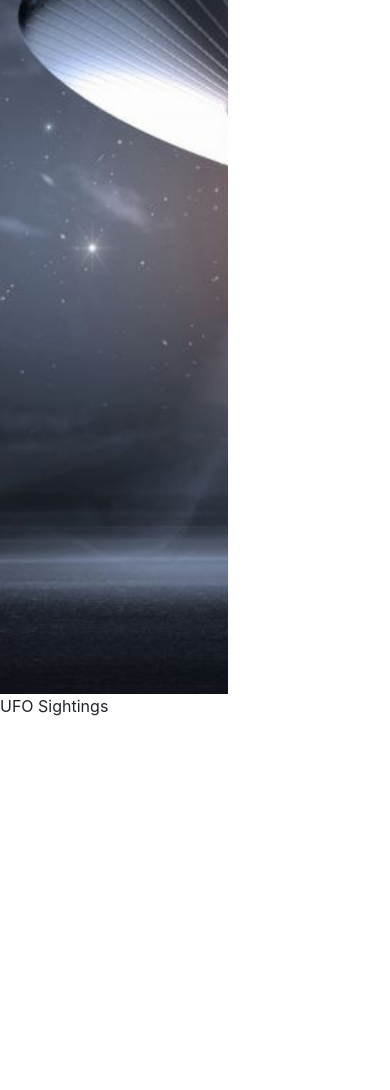
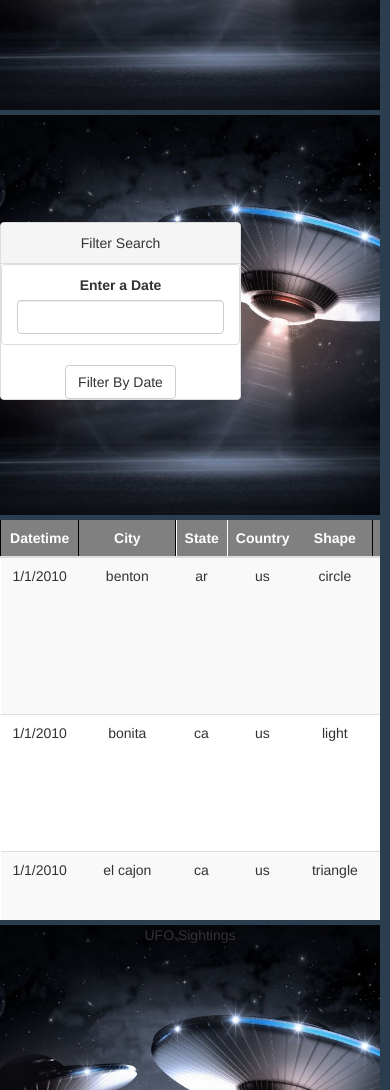
Before and after one commit to bxprdr25/javascript-challenge, a plain HTML site: page UFO-1/index.html in a window 390 px wide. Shown: the part 290-1380 px from the top of the page. Before the commit the page ends 1176 px from the top, so only its background shows below. Drawn offline with nearby package versions, Linux system fonts and the light colour scheme.

Commit message:
Further changes to CSS and app.js files

```diff
--- /dev/null
+++ b/StarterCode/static/css/style.css
@@ -0,0 +1,225 @@
+* {
+  box-sizing: border-box;
+  font-family: Ubuntu, sans-serif;
+}
+
+html,
+body {
+  height: 100%;
+  padding: 0;
+  margin: 0;
+}
+
+/* The wrapper contains all of the page's content besides the footer, which is pushed to the bottom of the page */
+.wrapper {
+  position: relative;
+  min-height: 100%;
+  padding-bottom: 130px;
+  overflow: auto;
+}
+
+/* The footer is positioned at the bottom of the page */
+.footer {
+  position: absolute;
+  right: 0;
+  bottom: 0;
+  left: 0;
+  min-height: 100px;
+  background: #4e5d6c;
+}
+
+/* The code styles the text at the bottom of the footer */
+.footer > .bottom {
+  position: absolute;
+  right: 0;
+  bottom: 0;
+  left: 0;
+  padding: 5px;
+  background: #1b3146;
+}
+
+.navbar {
+  padding: 5px;
+  margin: 0;
+}
+
+/* This CSS styles the ufo icon in the navbar */
+.nav-ufo {
+  position: absolute;
+  bottom: 5px;
+  left: 150px;
+  width: 35px;
+  color: white;
+}
+
+/* Adding styles to the aside and filter form */
+.ufo-form {
+  margin-top: 50px;
+}
+
+.filters .panel-body {
+  padding: 0;
+}
+
+.filters {
+  margin-top: 10px;
+}
+
+select {
+  display: block;
+  width: 100%;
+  padding: 8px;
+  color: #8e979f;
+  outline: none;
+}
+
+#table-area th {
+  text-align: center;
+}
+
+#table-area th:first-child,
+#table-area th:nth-child(2),
+#table-area th:nth-child(6) {
+  min-width: 70px;
+}
+
+.loader {
+  margin-top: 50px;
+}
+
+.margin-top-50 {
+  margin-top: 50px;
+}
+
+/* The styles for the parallax */
+.hero {
+  position: relative;
+  height: 550px;
+  padding: 20px;
+  margin: 0;
+  background: black;
+  background-image: url("../images/nasa.jpg");
+  background-attachment: fixed;
+  background-position: bottom center;
+  background-size: cover;
+}
+
+.hero h1 {
+  margin-top: 200px;
+  font-size: 0.1rem;
+  animation: title 1.2s forwards linear;
+}
+
+.hero p {
+  font-size: 2rem;
+  opacity: 0;
+  animation: subtitle 1.2s forwards linear;
+  animation-delay: 1.2s;
+}
+
+/* input placeholder color changes */
+.form-control::-webkit-input-placeholder {
+  /* Chrome/Opera/Safari */
+  color: #8e979f;
+}
+
+.form-control::-moz-placeholder {
+  /* Firefox 19+ */
+  color: #8e979f;
+}
+
+.form-control:-ms-input-placeholder {
+  /* IE 10+ */
+  color: #8e979f;
+}
+
+.form-control:-moz-placeholder {
+  /* Firefox 18- */
+  color: #8e979f;
+}
+
+/* media queries which will only be activated at specific screen sizes */
+@media (max-width: 800px) {
+  #table-area td {
+    font-size: 1em;
+  }
+}
+
+@media (max-width: 500px) {
+  #table-area thead {
+    display: none;
+  }
+
+  #table-area tr td:first-child {
+    font-size: 1.8em;
+    font-weight: bold;
+    background: #1b3146;
+  }
+
+  #table-area tr td:last-child {
+    margin-bottom: 20px;
+  }
+
+  #table-area tr td:last-child::after {
+    display: block;
+    width: 100%;
+    height: 1px;
+    margin-top: 20px;
+    content: " ";
+    background: aliceblue;
+  }
+
+  #table-area td {
+    font-size: 1.25em;
+  }
+
+  #table-area tbody td {
+    display: block;
+    text-align: center;
+  }
+
+  #table-area tbody td::before {
+    display: block;
+    font-size: 1.4em;
+    font-weight: bold;
+    text-align: center;
+    content: attr(data-th);
+  }
+
+  .hero h1 {
+    animation: smaller-title 1.2s forwards linear;
+  }
+}
+
+/* keyframe animations which will be used to animate the title */
+@keyframes title {
+  from {
+    opacity: 0;
+  }
+
+  to {
+    font-size: 7.5rem;
+    opacity: 1;
+  }
+}
+
+@keyframes smaller-title {
+  from {
+    opacity: 0;
+  }
+
+  to {
+    font-size: 5.5rem;
+    opacity: 1;
+  }
+}
+
+@keyframes subtitle {
+  from {
+    opacity: 0;
+  }
+
+  to {
+    opacity: 1;
+  }
+}
--- a/UFO-1/index.html
+++ b/UFO-1/index.html
@@ -12,14 +12,49 @@
 
 <body>
   <div class = "grid-container">
-    <div class = "ufo-ships">
+    <div class = "ufo-ships"></div>
+    <div class = "header">
       <p>UFO Sightings</p><br>
       <p>The Truth is Out There</p>
     </div>
-    <div class = "header">UFO Sightings</div>
     <div class = "footer">UFO Sightings</div>
-    <div class = "menu">Filters</div>
-    <div class = "table">Table</div>
+    <div class = "menu">
+      <aside class="filters">
+        <div class="panel panel-default">
+          <div class="panel-heading">Filter Search</div>
+          <div class="panel-body">
+            <form>
+              <div class="form-group">
+                <ul class="list-group" id="filters">
+                  <li class="filter list-group-item">
+                    <label for="date">Enter a Date</label>
+                    <input class="form-control" id="datetime" type="text">
+                  </li>
+                </ul>
+              </div>
+              <button id="filter-btn" type="button" class="btn btn-default">Filter By Date</button>
+            </form>
+          </div>
+        </div>
+      </aside>
+    </div>
+    <div class = "table">
+      <table id="ufo-table" class="table table-striped">
+        <thead>
+          <tr>
+            <th>Datetime</th>
+            <th>City</th>
+            <th>State</th>
+            <th>Country</th>
+            <th>Shape</th>
+            <th>Duration</th>
+            <th>comments</th>
+          </tr>
+        </thead>
+
+        <tbody> </tbody>
+      </table>
+    </div>
   </div>
   <script src="https://cdnjs.cloudflare.com/ajax/libs/d3/4.11.0/d3.js"></script>
   <script src="static/js/data.js"></script>
--- a/UFO-1/static/css/style.css
+++ b/UFO-1/static/css/style.css
@@ -1,13 +1,13 @@
 
-/* body {
+body {
   margin: 0;
   padding: 0;
-  display: flex;
+  /* display: flex; */
   justify-content: center;
   align-items: center;
   height: 100vh;
-  background-color: #000;
-} */
+  background-color: #2b3e50;
+}
 
 p {
   position: relative;
@@ -16,13 +16,15 @@ p {
   font-size: 2em;
   letter-spacing: 4px;
   overflow: hidden;
-  background: linear-gradient(90deg, rgb(128, 24, 24), #fff, rgb(89, 58, 173));
+  background: linear-gradient(90deg, rgb(128, 24, 24), black, rgb(35, 21, 160));
   background-repeat: no-repeat;
   background-size: 80%;
   animation: animate 3s linear 5;
   -webkit-background-clip: text;
   -webkit-text-fill-color: rgba(255, 255, 255, 0);
   text-align:center;
+  vertical-align: middle;
+  margin-top: 7%;
 }
 
 @keyframes animate {
@@ -37,22 +39,37 @@ p {
 .grid-container{
   height: 100%;
   display: grid;
-  grid-template-columns: 3fr 2fr 2fr 1fr 1fr 3fr;
-  grid-template-rows: 1fr 10fr 30fr 8fr;
+  grid-template-columns: repeat(auto-fit, minmax(100px, 1fr));
+  grid-template-rows: 1fr auto auto 1fr 1fr;
+  grid-gap: 5px;
   grid-template-areas:
-  "u u u h h h"
-  "u u u m m m"
-  "u u u t t t"
-  "f f f t t t";
+  "h h h h h h"
+  "m m m m m m"
+  "t t t t t t"
+  "t t t t t t"
+  "f f f f f f";
 
+}
+
+.grid-container > div {
+  cursor: pointer;
+  height: 400px;
+  background-size: cover;
+  background-attachment: fixed;
+  background-position: center;
+  background-image: url(../images/ufo-ships.jpg);
+  background-repeat: no-repeat;
+
+  /* display: flex; */
+  flex-direction: column;
+  align-items: center;
+  justify-content: center;
+  text-align: center;
 }
 
 .ufo-ships{
   grid-area: u;
-  background-image: url(../images/ufo-ships.jpg);
-  background-size:cover;
-  background-repeat: no-repeat;
-  background-position: center;
+
 }
 
 .header{
@@ -72,6 +89,40 @@ p {
 
 .table{
   grid-area: t;
-  background-color:white;
+  min-width: 70px;
+  position: static;
+  overflow: auto;
+  margin-bottom: 0%;
 
 }
+
+table{
+  border-collapse: collapse;
+  width: 100%;
+  margin: 0%;
+}
+
+table th{
+  text-align: center;
+  padding: 8px 16px;
+  position: sticky;
+  overflow-y: auto;
+  top: 0;
+  color: white;
+  background-color: gray;
+  border: 1px solid black;
+}
+
+#ufo-table th{
+  position: sticky;
+
+}
+
+.filters .panel-body {
+  padding: 0;
+}
+
+.filters {
+  margin-top: 106.5px;
+  position: absolute;
+}
--- a/UFO-1/static/js/app.js
+++ b/UFO-1/static/js/app.js
@@ -12,6 +12,7 @@
 var tableData = data;
 
 // YOUR CODE HERE!
+function display(){
   d3.select("tbody")
     .selectAll("tr")
     .data(tableData)
@@ -19,7 +20,22 @@ d3.select("tbody")
     .append("tr")
     .html(function(d) {
       return `<td>${d.datetime}</td><td>${d.city}</td><td>${d.state}</td><td>${d.country}</td><td>${d.shape}</td><td>${d.durationMinutes}</td><td>${d.comments}</td>`;
-  });
+    })};
+
+
+// function display(){
+//   var tbody = d3.select("tbody");
+//   tableData.forEach((sighting) => {
+//   var row = tbody.append("tr");
+//   Object.entries(sighting).forEach(([key, value]) => {
+//     var cell = row.append("td");
+//     cell.text(value);
+//   });
+// })};
+
+display();
+
+
 
   var inputText = d3.select("#datetime")
   var button = d3.select("filter-btn")
@@ -29,8 +45,8 @@ function changeHandler(){
       d3.event.preventDefault();
       console.log(inputText.property("value"));
       var new_table = tableData.filter(sighting => sighting.datetime===inputText.property("value"))
-    displayData(new_table)
-}
+      display(new_table)
+  };
 
   // event listener to handle change and click
   inputText.on("change", changeHandler)
```
Lines whose indentation alone changed are shown as unchanged.
